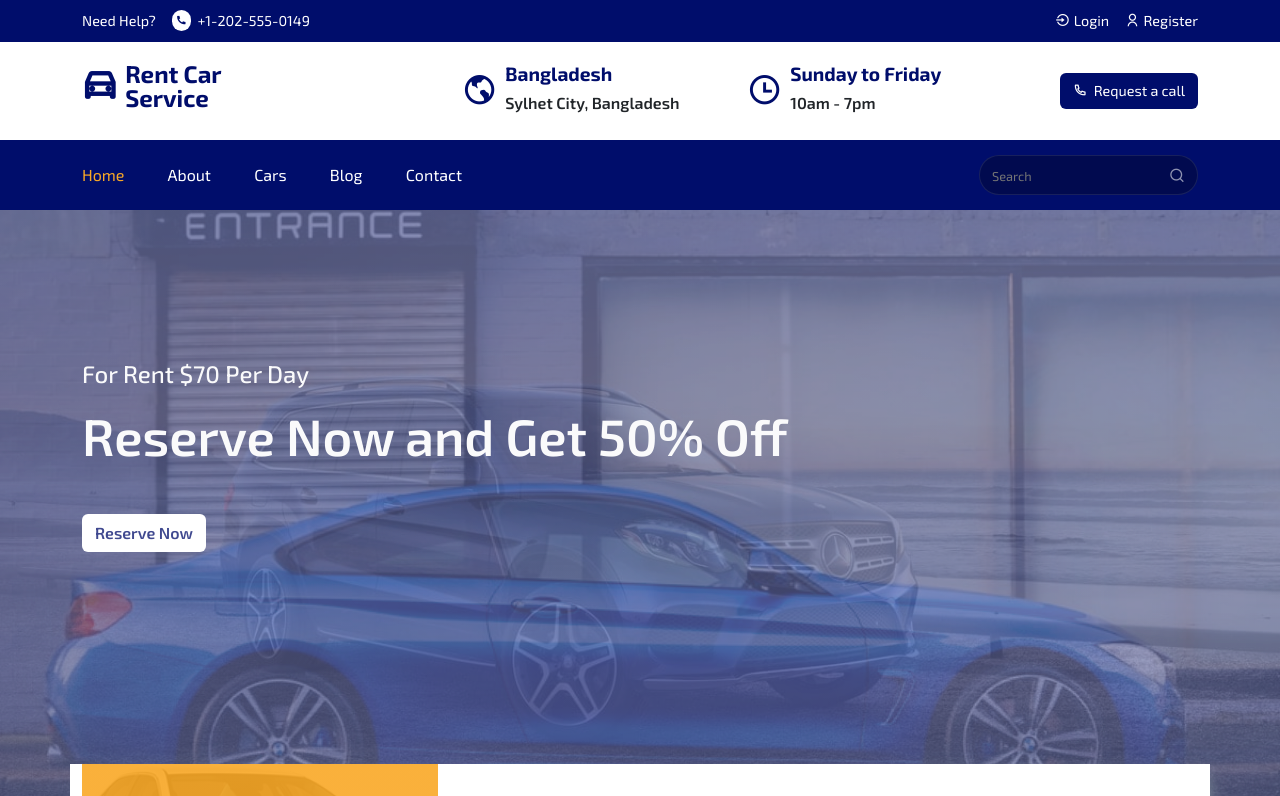
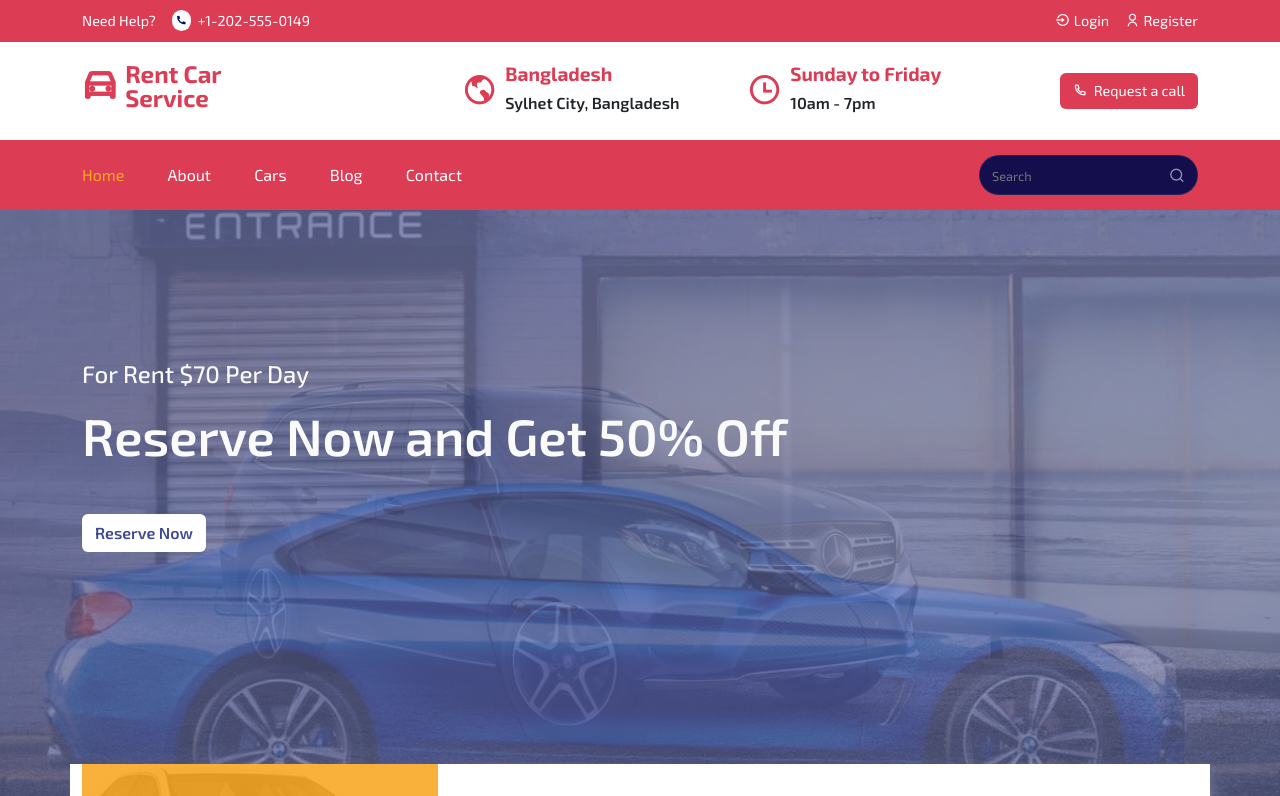
Before and after one commit to anothonyd/mp2-car-app, a React (Create React App) app: page /home in a window 1280 px wide. Shown: the top 796 px of the page. Built offline with nearby package versions, Linux system fonts and the light colour scheme.

Commit message:
update colors

```diff
--- a/src/styles/about-section.css
+++ b/src/styles/about-section.css
@@ -3,7 +3,7 @@
 }
 
 .about__section-item p i {
-  color: #f9a826;
+  color: #dc3c54;
   font-size: 1.1rem;
 }
 
--- a/src/styles/become-driver.css
+++ b/src/styles/become-driver.css
@@ -9,7 +9,7 @@
 
 .become__driver button {
   background: #fff;
-  color: #000d6b;
+  color: #dc3c54;
   font-weight: 600;
 }
 
--- a/src/styles/header.css
+++ b/src/styles/header.css
@@ -1,6 +1,6 @@
 .header__top {
   padding: 10px 0px;
-  background: #000d6b;
+  background: #dc3c54;
   color: #fff;
 }
 
@@ -54,7 +54,7 @@
 
 .logo h1 a {
   text-decoration: none;
-  color: #000d6b;
+  color: #dc3c54;
   font-weight: 700;
 }
 
@@ -64,13 +64,13 @@
 
 .header__location span i {
   font-size: 2.2rem;
-  color: #000d6b;
+  color: #dc3c54;
 }
 
 .header__location-content h4 {
   font-size: 1.2rem;
   font-weight: 700;
-  color: #000d6b;
+  color: #dc3c54;
 }
 
 .header__location-content h6 {
@@ -78,7 +78,7 @@
 }
 
 .header__btn {
-  background: #000d6b !important;
+  background: #dc3c54 !important;
   padding: 10px 20px;
   border: none;
   outline: none;
@@ -103,7 +103,7 @@
 
 .main__navbar {
   padding: 15px 0px;
-  background: #000d6b;
+  background: #dc3c54;
 }
 
 .mobile__menu i {
@@ -173,7 +173,7 @@
   }
 
   .navigation {
-    background: rgb(0, 13, 107, 0.6);
+    background: rgb(220, 60, 84, 0.6);
     width: 100%;
     height: 100%;
     position: fixed;
```
